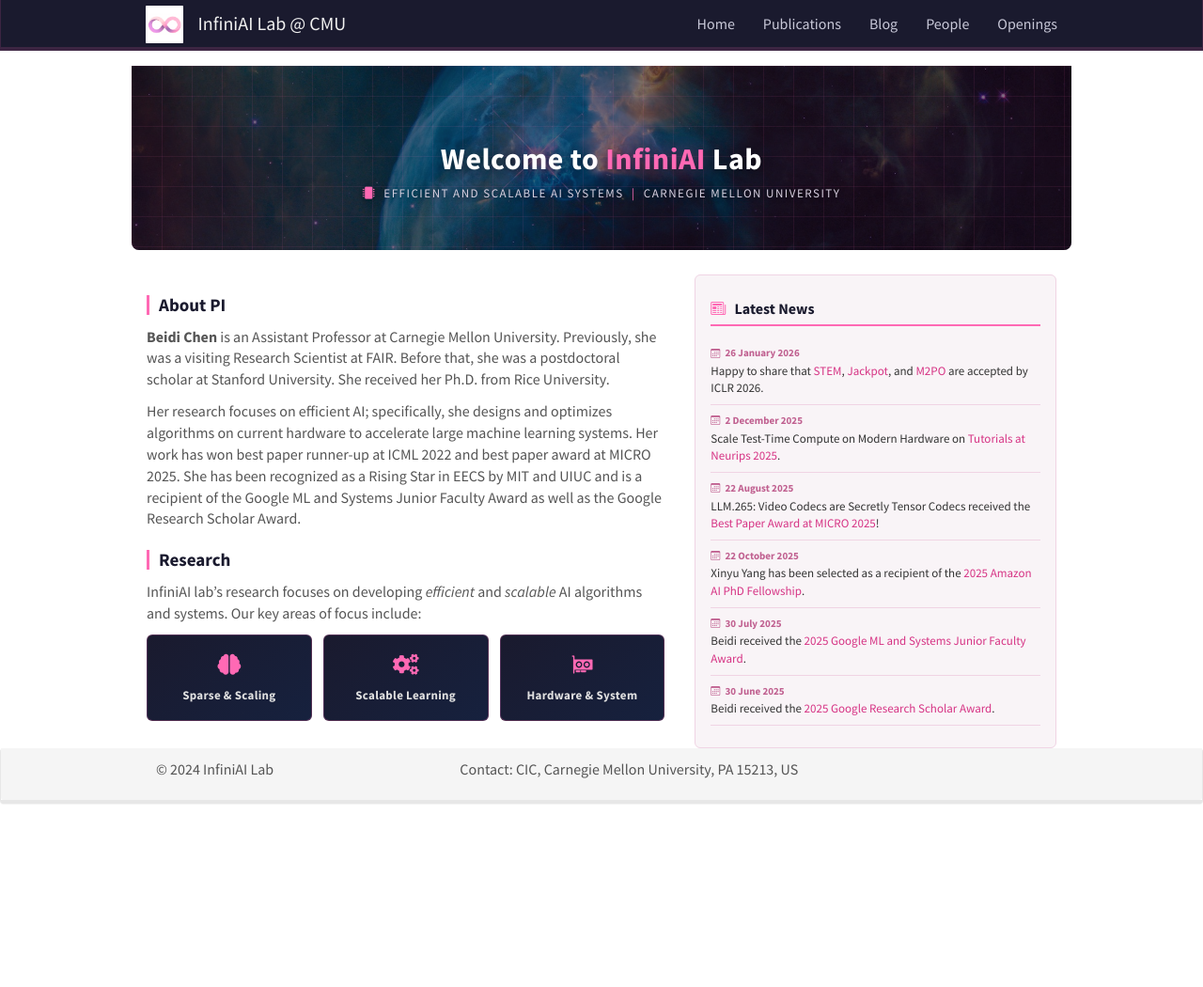
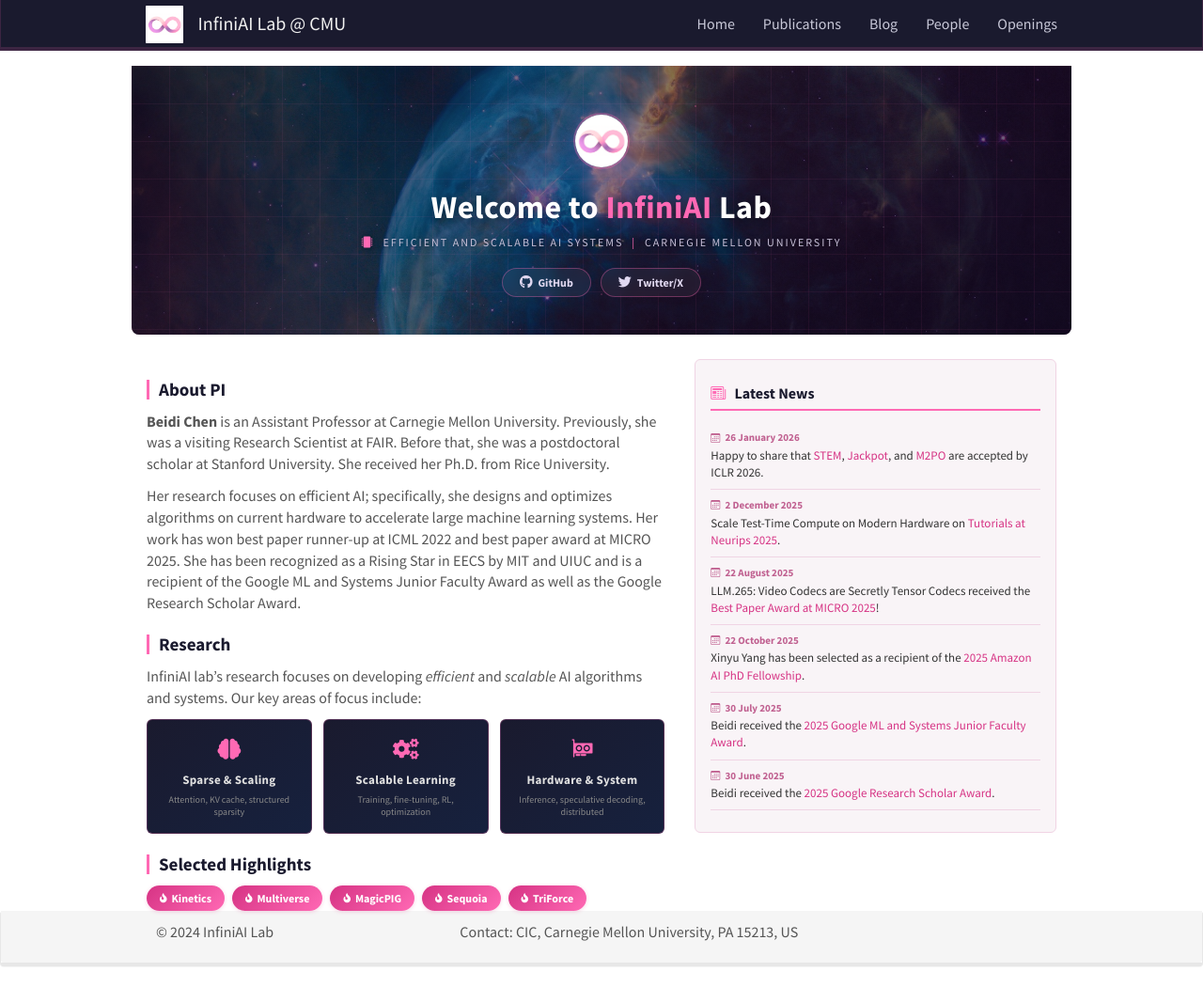
Before and after one commit to dreaming-panda/lab-page-new, a Jekyll site: the page built from _pages/home.md, in a window 1280 px wide and 1050 px high. Shown: the whole window at 94% size. Built offline with Jekyll 4.4.1, drawn with Linux system fonts in a browser that asks for light colours; nearby versions of some CDN libraries.

Commit message:
Enhance home page: logo, social links, highlight chips, particle effects
Co-Authored-By: Claude Opus 4.6 (1M context) <noreply@anthropic.com>

```diff
--- a/_layouts/homelay.html
+++ b/_layouts/homelay.html
@@ -4,9 +4,17 @@ layout: default
 
 <div class="home-hero">
   <div class="hero-grid-bg"></div>
+  <div class="hero-particles"></div>
   <div class="hero-inner">
+    <div class="hero-logo-row">
+      <img src="{{ site.baseurl }}/images/infini-ai.png" alt="InfiniAI" class="hero-logo" />
+    </div>
     <h1>Welcome to <span class="hero-accent">InfiniAI</span> Lab</h1>
     <p class="hero-subtitle"><i class="fas fa-microchip"></i> &nbsp;Efficient and Scalable AI Systems &nbsp;<span class="hero-dot">|</span>&nbsp; Carnegie Mellon University</p>
+    <div class="hero-social">
+      <a href="https://github.com/Infini-AI-Lab" target="_blank" class="hero-social-btn"><i class="fab fa-github"></i> GitHub</a>
+      <a href="https://x.com/InfiniAILab" target="_blank" class="hero-social-btn"><i class="fab fa-twitter"></i> Twitter/X</a>
+    </div>
   </div>
 </div>
 
--- a/_pages/home.md
+++ b/_pages/home.md
@@ -19,13 +19,26 @@ InfiniAI lab's research focuses on developing *efficient* and *scalable* AI algo
 <div class="research-card">
 <div class="research-icon"><i class="fas fa-brain"></i></div>
 <div class="research-label">Sparse & Scaling</div>
+<div class="research-sub">Attention, KV cache, structured sparsity</div>
 </div>
 <div class="research-card">
 <div class="research-icon"><i class="fas fa-cogs"></i></div>
 <div class="research-label">Scalable Learning</div>
+<div class="research-sub">Training, fine-tuning, RL, optimization</div>
 </div>
 <div class="research-card">
 <div class="research-icon"><i class="bi bi-gpu-card"></i></div>
 <div class="research-label">Hardware & System</div>
+<div class="research-sub">Inference, speculative decoding, distributed</div>
 </div>
 </div>
+
+### Selected Highlights
+
+<div class="highlights-row" markdown="0">
+<a href="https://infini-ai-lab.github.io/Kinetics/" class="highlight-chip" target="_blank"><i class="fas fa-fire"></i> Kinetics</a>
+<a href="https://multiverse4fm.github.io/" class="highlight-chip" target="_blank"><i class="fas fa-fire"></i> Multiverse</a>
+<a href="https://www.lsh-ai.com" class="highlight-chip" target="_blank"><i class="fas fa-fire"></i> MagicPIG</a>
+<a href="https://infini-ai-lab.github.io/Sequoia-Page/" class="highlight-chip" target="_blank"><i class="fas fa-fire"></i> Sequoia</a>
+<a href="https://infini-ai-lab.github.io/TriForce/" class="highlight-chip" target="_blank"><i class="fas fa-fire"></i> TriForce</a>
+</div>
--- a/css/main.scss
+++ b/css/main.scss
@@ -52,7 +52,7 @@ firstp {
 .home-hero {
 	position: relative;
 	text-align: center;
-	padding: 60px 20px 50px;
+	padding: 50px 20px 40px;
 	margin-bottom: 16px;
 	width: 100%;
 	background: url('../images/universe-bg.jpg') center center / cover no-repeat;
@@ -64,7 +64,7 @@ firstp {
 	content: '';
 	position: absolute;
 	inset: 0;
-	background: rgba(10, 5, 20, 0.55);
+	background: linear-gradient(135deg, rgba(10, 5, 30, 0.7) 0%, rgba(20, 10, 40, 0.5) 50%, rgba(10, 5, 30, 0.7) 100%);
 	pointer-events: none;
 }
 
@@ -72,36 +72,64 @@ firstp {
 	position: absolute;
 	inset: 0;
 	background-image:
-		linear-gradient(rgba(255, 105, 180, 0.08) 1px, transparent 1px),
-		linear-gradient(90deg, rgba(255, 105, 180, 0.08) 1px, transparent 1px);
-	background-size: 32px 32px;
+		linear-gradient(rgba(255, 105, 180, 0.06) 1px, transparent 1px),
+		linear-gradient(90deg, rgba(255, 105, 180, 0.06) 1px, transparent 1px);
+	background-size: 40px 40px;
 	pointer-events: none;
+	z-index: 1;
+}
+
+.hero-particles {
+	position: absolute;
+	inset: 0;
+	background-image:
+		radial-gradient(1px 1px at 10% 20%, rgba(255, 105, 180, 0.4) 0%, transparent 100%),
+		radial-gradient(1px 1px at 30% 70%, rgba(255, 255, 255, 0.3) 0%, transparent 100%),
+		radial-gradient(1.5px 1.5px at 60% 15%, rgba(255, 105, 180, 0.5) 0%, transparent 100%),
+		radial-gradient(1px 1px at 80% 60%, rgba(255, 255, 255, 0.3) 0%, transparent 100%),
+		radial-gradient(1.5px 1.5px at 50% 85%, rgba(255, 105, 180, 0.3) 0%, transparent 100%),
+		radial-gradient(1px 1px at 90% 30%, rgba(255, 255, 255, 0.2) 0%, transparent 100%);
+	pointer-events: none;
+	z-index: 1;
 }
 
 .hero-inner {
 	position: relative;
-	z-index: 1;
+	z-index: 2;
+}
+
+.hero-logo-row {
+	margin-bottom: 12px;
+}
+
+.hero-logo {
+	width: 60px;
+	height: 60px;
+	border-radius: 50%;
+	border: 2px solid rgba(255, 105, 180, 0.4);
+	box-shadow: 0 0 20px rgba(255, 105, 180, 0.25);
+	margin: 0 !important;
 }
 
 .home-hero h1 {
-	font-size: 32px;
+	font-size: 34px;
 	font-weight: 700;
 	color: #ffffff;
 	margin-bottom: 10px;
 	letter-spacing: 0.5px;
-	text-shadow: 0 2px 12px rgba(0, 0, 0, 0.5);
+	text-shadow: 0 2px 16px rgba(0, 0, 0, 0.5);
 }
 
 .hero-accent {
 	color: #ff69b4;
-	text-shadow: 0 0 24px rgba(255, 105, 180, 0.6), 0 2px 12px rgba(0, 0, 0, 0.5);
+	text-shadow: 0 0 30px rgba(255, 105, 180, 0.6), 0 2px 12px rgba(0, 0, 0, 0.5);
 }
 
 .hero-subtitle {
-	font-size: 13px;
-	color: #d8d0e0;
-	margin-bottom: 0;
-	letter-spacing: 1.5px;
+	font-size: 12px;
+	color: #c8c0d8;
+	margin-bottom: 18px;
+	letter-spacing: 2px;
 	text-transform: uppercase;
 	font-weight: 500;
 	text-shadow: 0 1px 6px rgba(0, 0, 0, 0.4);
@@ -113,6 +141,41 @@ firstp {
 
 .hero-dot {
 	color: #ff69b4;
+}
+
+/* Hero social buttons */
+.hero-social {
+	display: flex;
+	justify-content: center;
+	gap: 10px;
+}
+
+.hero-social-btn {
+	display: inline-flex;
+	align-items: center;
+	font-size: 12px;
+	font-weight: 600;
+	color: #e0d8f0;
+	padding: 6px 18px;
+	border: 1px solid rgba(255, 105, 180, 0.35);
+	border-radius: 20px;
+	text-decoration: none;
+	transition: all 0.25s;
+	backdrop-filter: blur(4px);
+	background: rgba(255, 255, 255, 0.05);
+}
+
+.hero-social-btn i {
+	margin-right: 6px;
+	font-size: 14px;
+}
+
+.hero-social-btn:hover {
+	background: rgba(255, 105, 180, 0.2);
+	border-color: #ff69b4;
+	color: #fff;
+	text-decoration: none;
+	box-shadow: 0 0 12px rgba(255, 105, 180, 0.25);
 }
 
 .home-content {
@@ -188,6 +251,47 @@ firstp {
 	font-weight: 600;
 	color: #e0e0e0;
 	letter-spacing: 0.3px;
+}
+
+.research-sub {
+	font-size: 10px;
+	color: #888;
+	margin-top: 4px;
+	line-height: 1.3;
+}
+
+/* Selected Highlights */
+.highlights-row {
+	display: flex;
+	flex-wrap: wrap;
+	gap: 8px;
+	margin-top: 8px;
+}
+
+.highlight-chip {
+	display: inline-flex;
+	align-items: center;
+	font-size: 12px;
+	font-weight: 600;
+	color: #fff;
+	background: linear-gradient(135deg, #d63384, #ff69b4);
+	padding: 5px 14px;
+	border-radius: 16px;
+	text-decoration: none;
+	transition: all 0.2s;
+	box-shadow: 0 1px 4px rgba(214, 51, 132, 0.2);
+}
+
+.highlight-chip i {
+	margin-right: 5px;
+	font-size: 10px;
+}
+
+.highlight-chip:hover {
+	box-shadow: 0 3px 10px rgba(255, 105, 180, 0.35);
+	color: #fff;
+	text-decoration: none;
+	transform: translateY(-1px);
 }
 
 /* News Panel */
```
